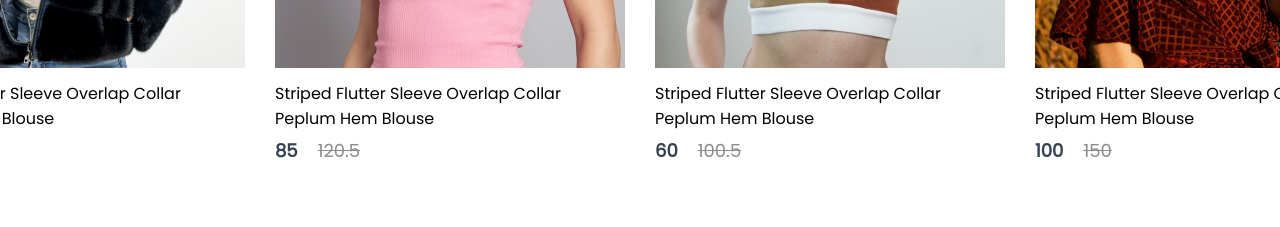
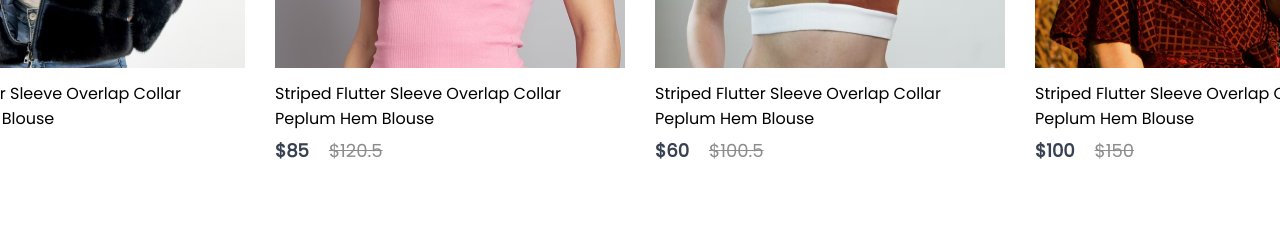
Before and after one commit to nishika678/E-Commerce, a React (Create React App) app: page / in a window 1280 px wide. Shown: the part 1400-1627 px from the top of the page. Built offline with nearby package versions, Linux system fonts and the light colour scheme.

Commit message:
Update Item.jsx

```diff
--- a/src/components/item/Item.jsx
+++ b/src/components/item/Item.jsx
@@ -7,10 +7,10 @@ function Item(props) {
         <p>{props.name}</p>
         <div className="item-prices">
             <div className="item-price-new">
-                {props.new_price}
+                ${props.new_price}
             </div>
             <div className="item-price-old">
-                {props.old_price}
+                ${props.old_price}
             </div>
         </div>
     </div>
```
